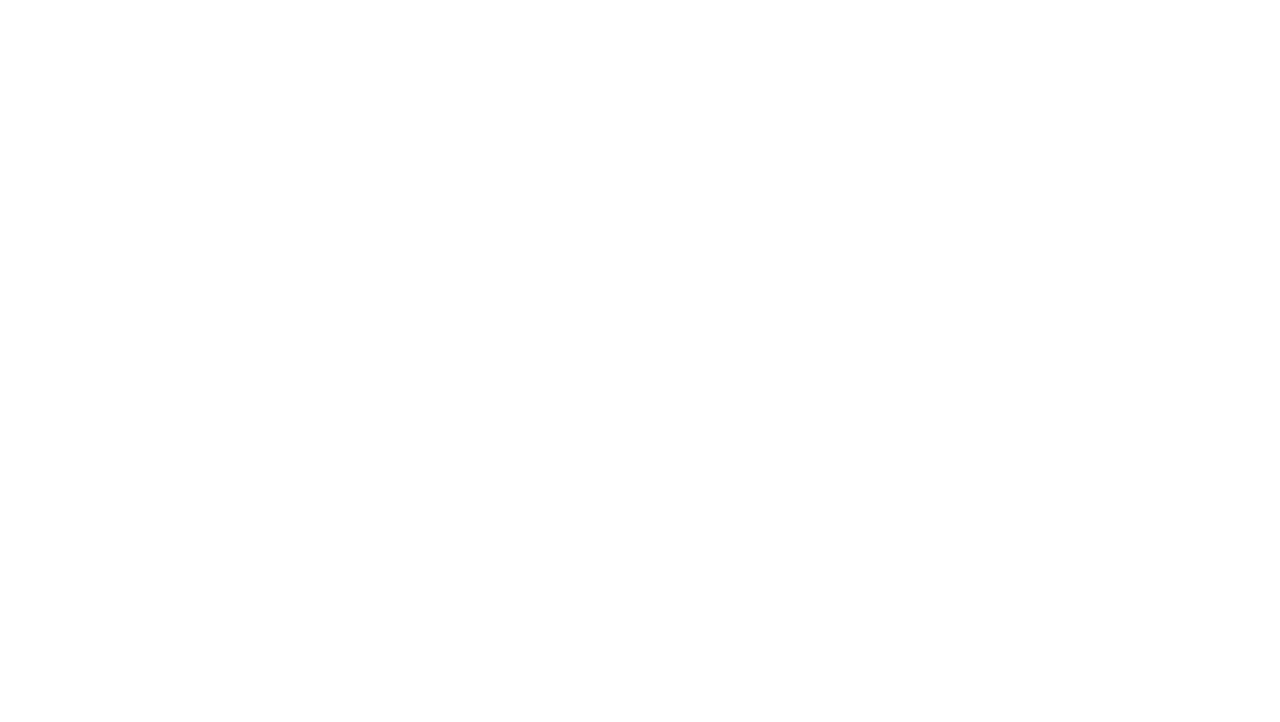
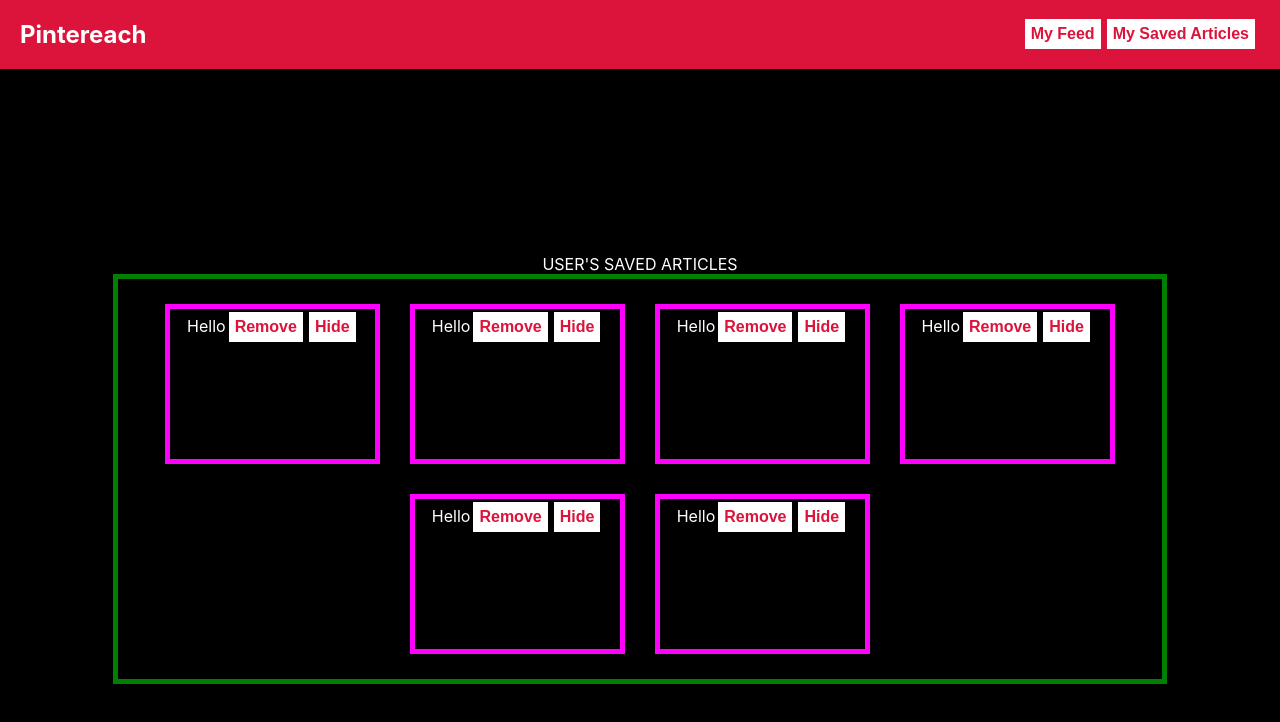
Before and after one commit to Build-Week-Pintereach-3/front-end, a React (Create React App) app in the folder pintereach/: page /my-saved-articles in a window 1280 px wide. Shown: the top 722 px of the page. Built offline with nearby package versions, Linux system fonts and the light colour scheme.

Commit message:
added a my-saved-articles page

```diff
--- a/pintereach/src/App.js
+++ b/pintereach/src/App.js
@@ -10,7 +10,7 @@ import LandingPage from './components/LandingPage';
 import CreateUser from './components/CreateUser';
 import Login from './components/Login'
 import MyFeed from './components/MyFeed';
-import NavBar from './components/NavBar';
+import MySavedArticles from './components/MySavedArticles';
 
 // first thing I need to do is think about creating the create-user-form
 const initialFormValues = {
@@ -137,6 +137,10 @@ const actuallyLoginUser = (loggedInUser) => {
         <MyFeed />
       </Route>
 
+      <Route exact path='/my-saved-articles'>
+        <MySavedArticles/>
+      </Route>
+
    </div>
   )
 }
--- /dev/null
+++ b/pintereach/src/components/MySavedArticles.js
@@ -0,0 +1,104 @@
+import React from 'react'
+import styled from 'styled-components'
+import { StyledButton, ButtonDiv, StyledBackground } from '../theme/index'
+import NavBar from './NavBar'
+
+const StyledFeedContainer = styled.div`
+    border: 5px solid green;
+    display: flex;
+    flex-wrap: wrap;
+    justify-content: center;
+    padding: 10px;
+    width: 80%;
+`
+
+const StyledFeedCard = styled.div`
+    border: 5px solid magenta;
+    text-align: center;
+    margin: 15px;
+    width: 20%;
+    height: 150px
+`
+
+const StyledHeader = styled.div`
+    text-transform: uppercase
+`
+
+
+export default function MySavedArticles() {
+    return (
+
+        <div>
+            <NavBar></NavBar>
+            <StyledBackground>
+            <StyledHeader>
+                        User's Saved Articles
+                    </StyledHeader>
+
+
+            <StyledFeedContainer>
+                <StyledFeedCard>
+                    Hello
+                        <StyledButton>
+                            Remove
+                        </StyledButton>
+                        <StyledButton>
+                            Hide
+                        </StyledButton>
+                </StyledFeedCard>
+
+                <StyledFeedCard>
+                    Hello
+                        <StyledButton>
+                            Remove
+                        </StyledButton>
+                        <StyledButton>
+                            Hide
+                        </StyledButton>
+                </StyledFeedCard>
+
+                <StyledFeedCard>
+                    Hello
+                        <StyledButton>
+                            Remove
+                        </StyledButton>
+                        <StyledButton>
+                            Hide
+                        </StyledButton>
+                </StyledFeedCard>
+
+                <StyledFeedCard>
+                    Hello
+                        <StyledButton>
+                            Remove
+                        </StyledButton>
+                        <StyledButton>
+                            Hide
+                        </StyledButton>
+                </StyledFeedCard>
+
+                <StyledFeedCard>
+                    Hello
+                        <StyledButton>
+                            Remove
+                        </StyledButton>
+                        <StyledButton>
+                            Hide
+                        </StyledButton>
+                </StyledFeedCard>
+
+                <StyledFeedCard>
+                    Hello
+                        <StyledButton>
+                            Remove
+                        </StyledButton>
+                        <StyledButton>
+                            Hide
+                        </StyledButton>
+                </StyledFeedCard>
+
+            </StyledFeedContainer>
+        </StyledBackground>
+    </div>
+    )
+}
--- a/pintereach/src/components/NavBar.js
+++ b/pintereach/src/components/NavBar.js
@@ -30,7 +30,7 @@ export default function NavBar() {
                 </Link>
 
                 <Link to='/my-saved-articles'>
-                    <StyledButton className='login-button'>My Saved Articles</StyledButton>
+                    <StyledButton className='my-saved-articles-button'>My Saved Articles</StyledButton>
                 </Link>
             </ButtonDiv>
 
```
